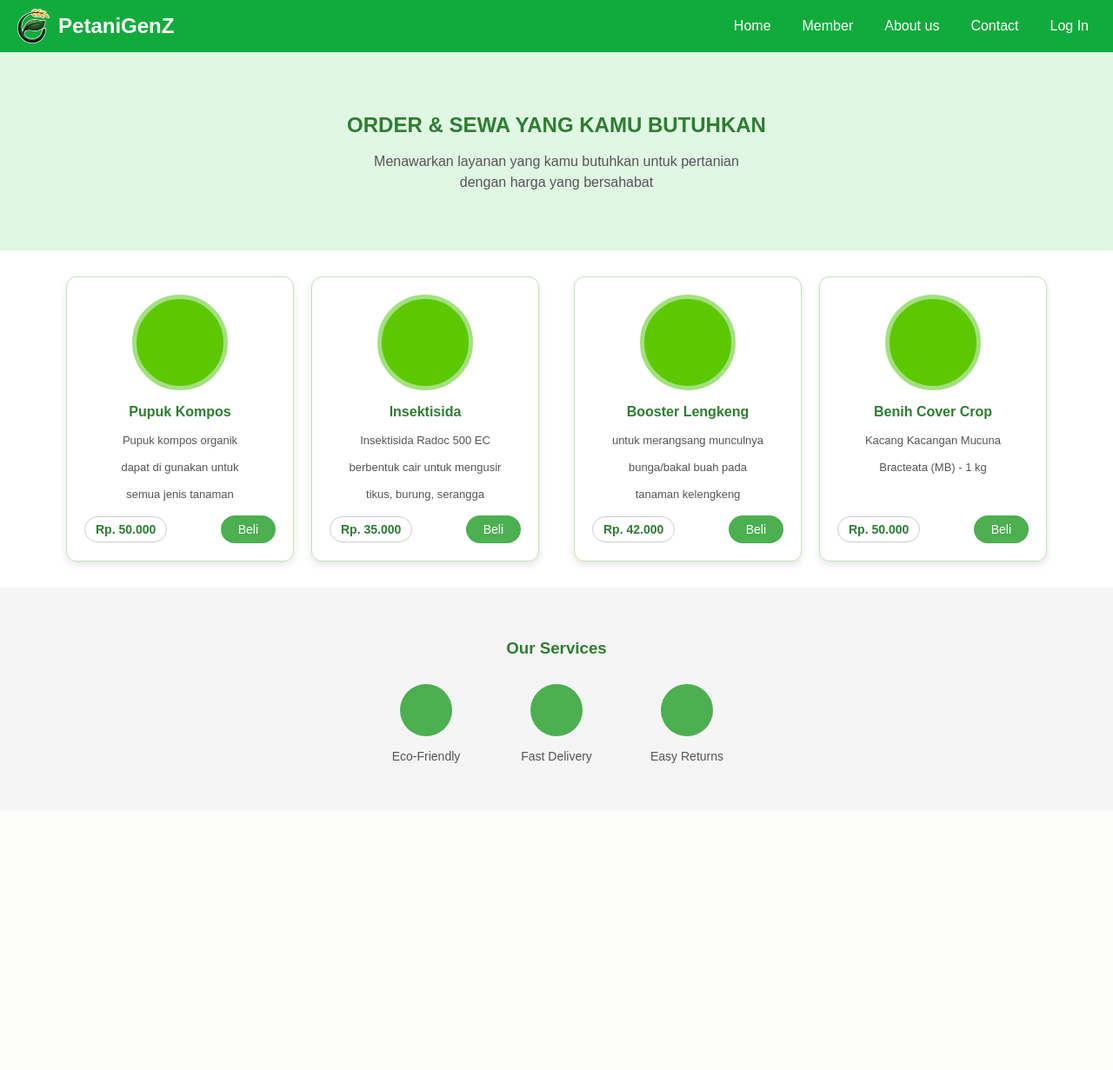
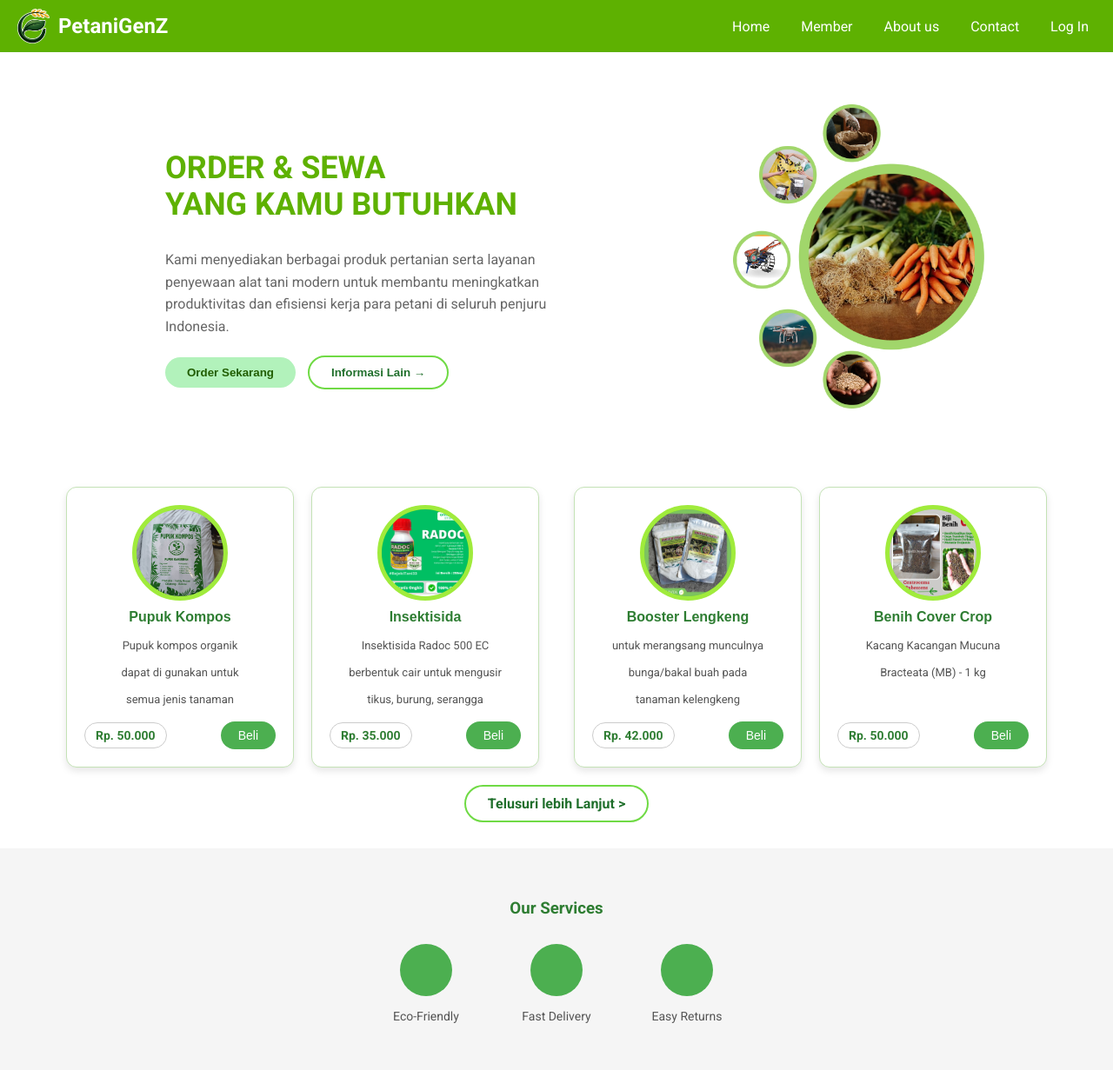
Before and after one commit to vallx86/KelompokTani, a PHP site: page / in a window 1280 px wide. Shown: the whole page at 87% size. Before the commit the page ends 878 px from the top, so only its background shows below. Run offline with PHP 8.4, Linux system fonts and the light colour scheme.

Commit message:
add :image perproduct and styling

```diff
--- a/index.html
+++ b/index.html
@@ -6,9 +6,8 @@
     <meta name="viewport" content="width=device-width, initial-scale=1.0">
     <title>PetaniGenZ</title>
     <link rel="stylesheet" href="styles.css">
+    <link href="https://fonts.googleapis.com/css2?family=Roboto:wght@400;700&display=swap" rel="stylesheet">
 </head>
-
-<body>
     <header>
         <div class="logo-title">
             <img src="Image\LOGO GENZ.png" alt="logo">
@@ -16,7 +15,7 @@
         </div>
         <nav>
             <ul>
-                    <li><a href="#">Home</a></li>
+                <li><a href="index.html">Home</a></li>
                 <li><a href="#">Member</a></li>
                 <li><a href="About.html">About us</a></li>
                 <li><a href="Contact.html">Contact</a></li>
@@ -27,15 +26,27 @@
 
     <main>
         <section class="hero">
-            <h2>ORDER & SEWA YANG KAMU BUTUHKAN</h2>
-            <p>Menawarkan layanan yang kamu butuhkan untuk pertanian<br>dengan harga yang bersahabat</p>
+            <div class="hero-right">
+                <img src="Image\Hasil panen.png" alt="icon" class="hero-img">
+            </div>
+            <!-- Left -->
+            <div class="hero-left">
+                <h1>ORDER & SEWA<br>YANG KAMU BUTUHKAN</h1>
+                <p class="desc">Kami menyediakan berbagai produk pertanian serta layanan penyewaan alat tani modern untuk membantu meningkatkan produktivitas dan efisiensi kerja para petani di seluruh penjuru Indonesia.</p>
+                <div class="buttons">
+                    <button class="btn-green">Order Sekarang</button>
+                    <button class="btn-outline">Informasi Lain →</button>
+                </div>
+            </div>
         </section>
 
         <section class="products">
             <!-- Kartu Produk 1 -->
             <div class="card">
-                <div class="circle"></div>
-                <div class="title-placeholder">Pupuk Kompos</div>
+                <div class="circle-img">
+                    <img src="Image\kompos.jpg" alt="Insektisida">
+                </div>
+                <div class="title-placeholder" >Pupuk Kompos</div>
                 <div class="text-content">
                     <p>Pupuk kompos organik</p>
                     <p>dapat di gunakan untuk</p>
@@ -49,7 +60,9 @@
 
             <!-- Kartu Produk 2 -->
             <div class="card">
-                <div class="circle"></div>
+                <div class="circle-img">
+                    <img src="Image\Radoc.jpg" alt="Insektisida">
+                </div>
                 <div class="title-placeholder">Insektisida</div>
                 <div class="text-content">
                     <p>Insektisida Radoc 500 EC</p>
@@ -65,7 +78,9 @@
 
             <!-- Kartu Produk 3 -->
             <div class="card">
-                <div class="circle"></div>
+                <div class="circle-img">
+                    <img src="Image\boster lengkeng.jpg" alt="Insektisida">
+                </div>
                 <div class="title-placeholder">Booster Lengkeng</div>
                 <div class="text-content">
                     <p>untuk merangsang munculnya</p>
@@ -80,7 +95,9 @@
 
             <!-- Kartu Produk 4 -->
             <div class="card">
-                <div class="circle"></div>
+                <div class="circle-img">
+                    <img src="Image\biji benih.jpg" alt="Insektisida">
+                </div>
                 <div class="title-placeholder">Benih Cover Crop</div>
                 <div class="text-content">
                     <p>Kacang Kacangan Mucuna</p>
@@ -92,7 +109,12 @@
                     <button class="buy-btn">Beli</button>
                 </div>
             </div>
+            <div class="btn-outline">
+                <a href=""></a>
+                Telusuri lebih Lanjut >
+            </div>
         </section>
+
 
         <section class="footer-info">
             <h3>Our Services</h3>
--- a/styles.css
+++ b/styles.css
@@ -1,12 +1,12 @@
 body {
-    font-family: Arial, sans-serif;
+    font-family: 'Roboto', sans-serif;
     margin: 0;
     padding: 0;
     background-color: #ffffff;
 }
 
 header {
-    background-color: rgb(17, 171, 60);
+    background-color:#5eb101;
     color: white;
     padding: 10px 20px;
     display: flex;
@@ -24,6 +24,8 @@ header h1 {
     margin: 0;
 
 }
+
+
 .logo-title {
   display: flex;
   align-items: center;
@@ -69,31 +71,77 @@ nav ul li a:focus {
 }
 
 .hero {
-    text-align: center;
-    padding: 50px 20px;
-    background-color: #e0f7e4;
+    display: flex;
+    flex-direction: row-reverse;
+    justify-content: space-between;
+    align-items: center;
+    padding: 60px 40px;
+    gap: 40px;
+    flex-wrap: wrap;
 }
 
-.hero h2 {
-    margin-bottom: 15px;
-    color: #2e7d32;
+.hero-left {
+    flex: 1;
+    min-width: 300px;
+    padding-left: 150px;
 }
 
-.hero p {
-    color: #555;
-    line-height: 1.5;
+.hero-right {
+    flex: 1;
+    min-width: 300px;
+    display: flex;
+    justify-content: center;
 }
 
-.hero-Contact {
-    text-align: center;
-    padding: 5px 10px;
-    background-color: #e0f7e4;
+.hero-img {
+    max-width: 100%;
+    height: auto;
+    max-height: 350px;
+    object-fit: contain;
 }
 
-.hero-Contact h2{
-    color: #2e7d32;
+.hero-left h1 {
+    font-size: 36px;
+    font-weight: bold;
+    color: #5eb101;
 }
 
+.desc {
+    margin: 10px 0;
+    color: #666;
+    line-height: 1.6;
+}
+
+.buttons {
+    margin-top: 20px;
+}
+
+.btn-green {
+    background-color: #b2f2bb;
+    border: none;
+    padding: 10px 25px;
+    border-radius: 25px;
+    color: #215d00;
+    font-weight: bold;
+    margin-right: 10px;
+}
+.btn-green:hover {
+    background: #6fda44;
+    color: #ffffff;
+}
+
+.btn-outline {
+    background-color: white;
+    border: 2px solid #6fda44;
+    padding: 10px 25px;
+    border-radius: 25px;
+    color: #206f2c;
+    font-weight: bold;
+}
+.btn-outline:hover {
+    background:#6fda44;
+    color: #ffffff;
+}
 .products {
     display: flex;
     justify-content: center;
@@ -125,6 +173,23 @@ nav ul li a:focus {
     border: 5px solid #a3e080;
     border-radius: 50%;
     margin: 0 auto 16px auto;
+}
+.circle-img {
+  width: 100px;
+  height: 100px;
+  margin: 0 auto 10px;
+  border-radius: 50%;
+  overflow: hidden;
+  border: 5px solid #A0EB3C; /* warna border hijau muda */
+  background-color: #7ce814;
+  display: flex;
+  align-items: center;
+  justify-content: center;
+}
+.circle-img img {
+    width: 100%;
+    height: 100%;
+    object-fit: cover;
 }
 
 .title-placeholder {
@@ -160,6 +225,20 @@ nav ul li a:focus {
     font-weight: bold;
     color: #2e7d32;
 }
+/* .more-info {
+    margin-top: 10px;
+    padding: 6px 12px;
+    border: 3px solid #e89a0a;
+    border-radius: 16px;
+    font-size: 14px;
+    font-weight: bold;
+    color: #e89a0a;
+
+}
+.more-info:hover {
+    background: #e89a0a;
+    color: #ffffff;
+} */
 
 .buy-btn {
     background: #4caf50;
```
Also changed, not shown: Image/Hasil panen.png (added), Image/Radoc.jpg (added), Image/biji benih.jpg (added), Image/boster lengkeng.jpg (added), Image/kompos.jpg (added), Image/padi (1).png (added), Image/padi (2).png (added), Image/padi.png (added). Lines whose indentation alone changed are shown as unchanged.
